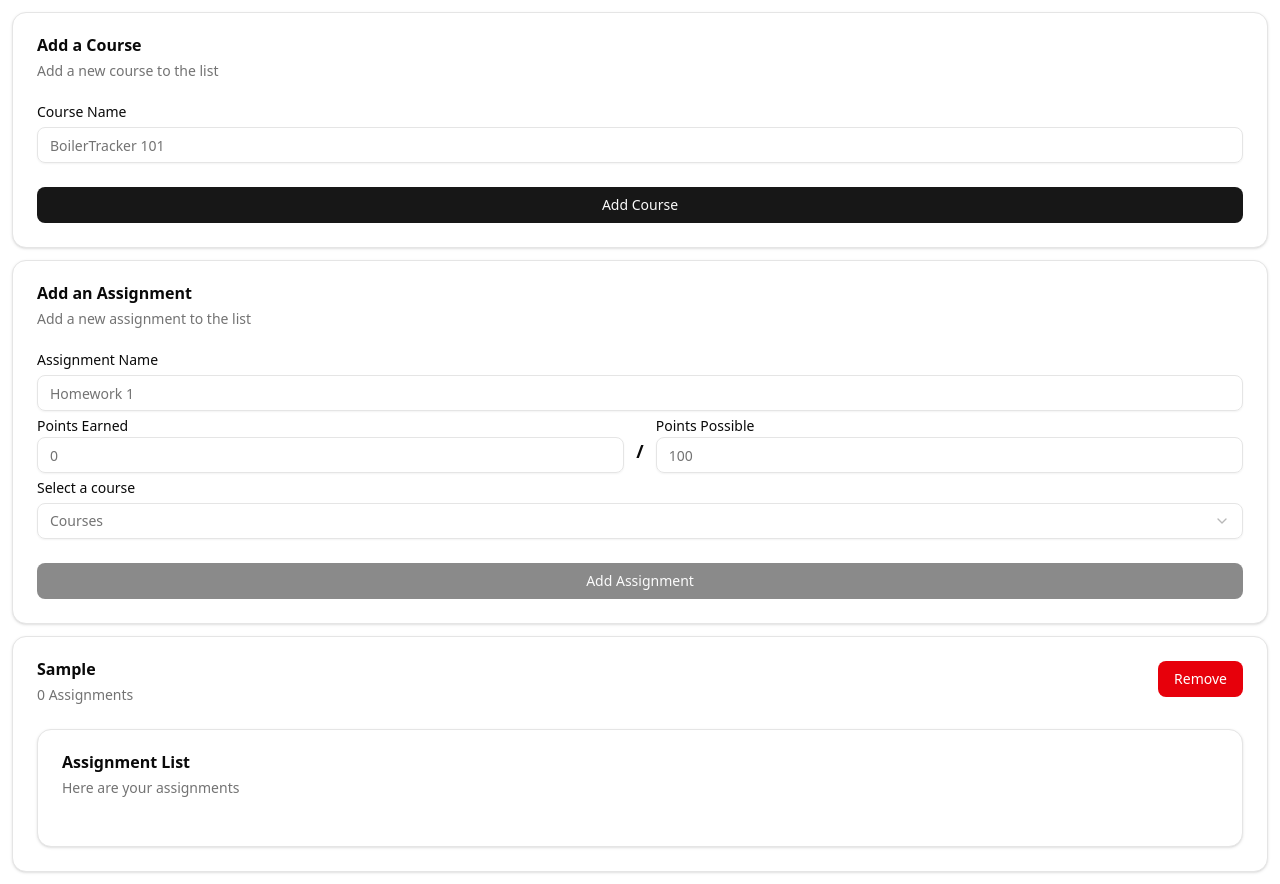
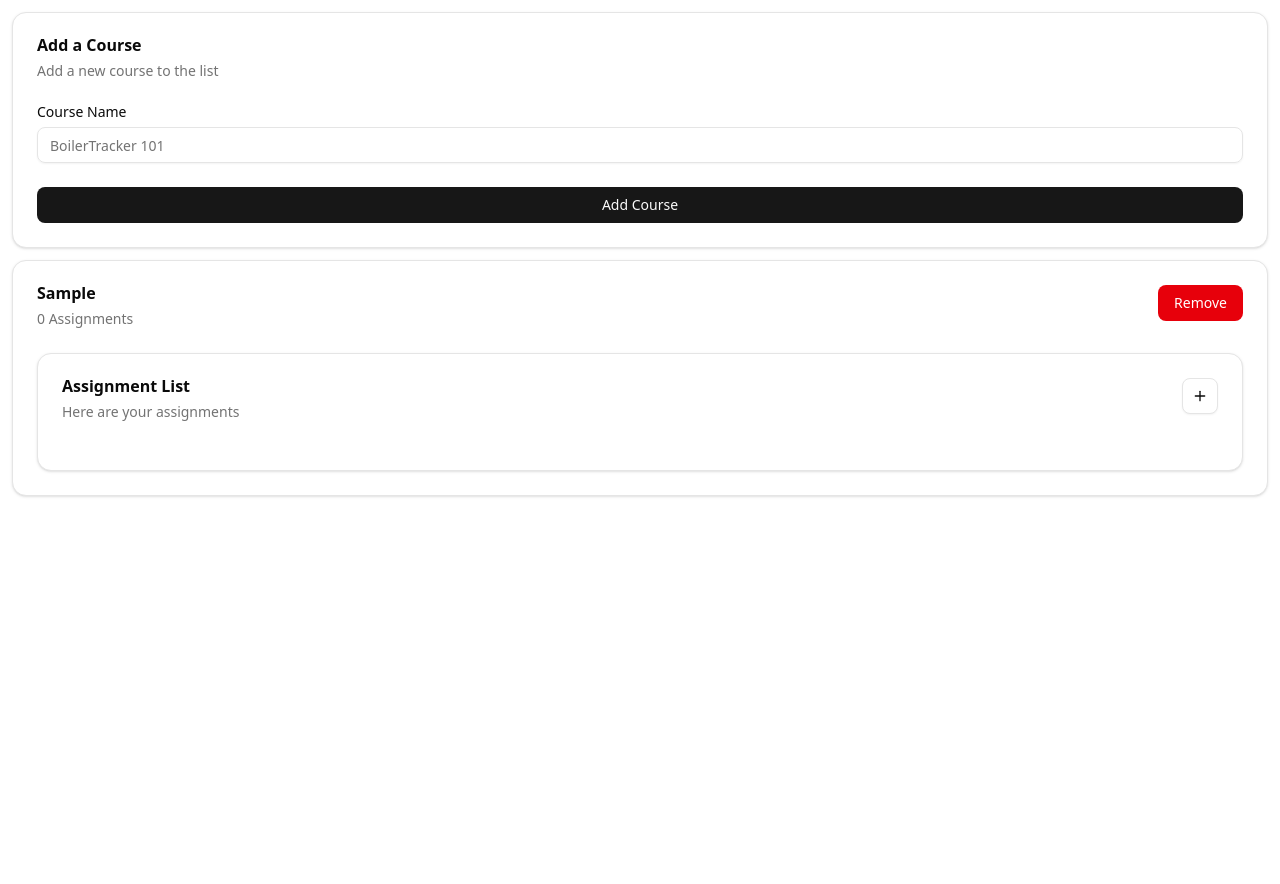
Before and after one commit to dillp1/BoilerTracker, a React (Vite) app: page / in a window 1280 px wide. Both pictures are taken after typing "Sample" into the empty fields and a click on the button "Add Course". After the commit the page ends 800 px from the top, so only its background shows below. Built offline with nearby package versions, Linux system fonts and the light colour scheme.

Commit message:
refactors add assignment card to be in each instance of a course

```diff
--- a/package.json
+++ b/package.json
@@ -10,6 +10,7 @@
     "preview": "vite preview"
   },
   "dependencies": {
+    "@radix-ui/react-dialog": "^1.1.15",
     "@radix-ui/react-label": "^2.1.8",
     "@radix-ui/react-select": "^2.2.6",
     "@radix-ui/react-slot": "^1.2.4",
--- a/src/App.tsx
+++ b/src/App.tsx
@@ -2,44 +2,38 @@
 import "./App.css"
 
 import type { Assignment } from "@/models/assignment"
-import AddAssignmentCard from "./components/AddAssignmentCard";
 import AddCourseCard from "./components/AddCourseCard";
 import type { Course } from "./models/course";
 import CourseCard from "./components/CourseCard";
 
 function App() {
-  const [newAssignmentName, setNewAssignmentName] = useState('');
-  const [newAssignmentPtsPossible, setNewAssignmentPtsPossible] = useState<number | "">("");
-  const [newAssignmentPtsEarned, setNewAssignmentPtsEarned] = useState<number | "">("");
   const [courses, setCourses] = useState<Course[]>([]);
   const [newCourseName, setNewCourseName] = useState('');
-  const [selectedCourseId, setSelectedCourseId] = useState<number | "">("");
 
-  const addAssignment = () => {
-    if (selectedCourseId === "") {
-      return;
-    }
-    if (newAssignmentName.trim() === '') {
+  const addAssignment = (
+    courseId: number,
+    name: string,
+    pointsEarned: number | "",
+    pointsPossible: number | ""
+  ) => {
+    if (name.trim() === '') {
       return;
     }
     const newId = Date.now();
     const newAssignmentItem: Assignment = {
       id: newId,
-      text: newAssignmentName,
+      text: name,
       completed: false,
-      pointsPossible: newAssignmentPtsPossible === "" ? 100 : newAssignmentPtsPossible,
-      pointsEarned: newAssignmentPtsEarned === "" ? 0 : newAssignmentPtsEarned,
+      pointsPossible: pointsPossible === "" ? 100 : pointsPossible,
+      pointsEarned: pointsEarned === "" ? 0 : pointsEarned,
     };
     setCourses(
       courses.map((course) =>
-        course.id === selectedCourseId
+        course.id === courseId
           ? { ...course, assignments: [...course.assignments, newAssignmentItem] }
           : course
       )
     );
-    setNewAssignmentName('');
-    setNewAssignmentPtsPossible("");
-    setNewAssignmentPtsEarned("");
   };
 
   const addCourse = () => {
@@ -128,27 +122,12 @@
         onNameChange={(e) => setNewCourseName(e.target.value)}
         onAdd={addCourse}
       />
-      <AddAssignmentCard
-        nameValue={newAssignmentName}
-        onNameChange={(e) => setNewAssignmentName(e.target.value)}
-        possiblePointsValue={newAssignmentPtsPossible}
-        onPossiblePointsChange={(e) =>
-          setNewAssignmentPtsPossible(e.target.value === "" ? "" : Number(e.target.value))
-        }
-        earnedPointsValue={newAssignmentPtsEarned}
-        onEarnedPointsChange={(e) =>
-          setNewAssignmentPtsEarned(e.target.value === "" ? "" : Number(e.target.value))
-        }
-        selectedCourseId={selectedCourseId}
-        onCourseChange={(value) => setSelectedCourseId(value === "" ? "" : Number(value))}
-        courses={courses}
-        onAdd={addAssignment}
-      />
       {courses.map((course) =>
         <CourseCard
           key={course.id}
           course={course}
           onRemove={removeCourse}
+          onAddAssignment={addAssignment}
           onRemoveAssignment={removeAssignment}
           onToggleComplete={toggleComplete}
           onUpdateAssignmentPoints={updateAssignmentPoints}
--- a/src/components/AddAssignmentCard.tsx
+++ b/src/components/AddAssignmentCard.tsx
@@ -6,52 +6,44 @@
   CardHeader,
   CardTitle,
 } from "@/components/ui/card";
-import {
-  Select,
-  SelectContent,
-  SelectItem,
-  SelectGroup,
-  SelectLabel,
-  SelectTrigger,
-  SelectValue,
-} from "@/components/ui/select"
 import { Input } from "@/components/ui/input";
 import { Button } from "./ui/button";
 import { Label } from "@/components/ui/label"
-import type { Course } from "@/models/course";
 
 type AddAssignmentCardProps = {
+  courseName?: string;
+  showHeader?: boolean;
   nameValue: string;
   onNameChange: (e: React.ChangeEvent<HTMLInputElement>) => void;
   possiblePointsValue: number | "";
   onPossiblePointsChange: (e: React.ChangeEvent<HTMLInputElement>) => void;
   earnedPointsValue: number | "";
   onEarnedPointsChange: (e: React.ChangeEvent<HTMLInputElement>) => void;
-  selectedCourseId: number | "";
-  onCourseChange: (value: string) => void;
-  courses: Course[];
   onAdd: () => void;
 };
 
 const AddAssignmentCard = ({
+  courseName,
+  showHeader = true,
   nameValue,
   onNameChange,
   possiblePointsValue,
   onPossiblePointsChange,
   earnedPointsValue,
   onEarnedPointsChange,
-  selectedCourseId,
-  onCourseChange,
-  courses,
   onAdd
 }: AddAssignmentCardProps) => {
   return (
     <div>
       <Card>
-        <CardHeader>
-          <CardTitle>Add an Assignment</CardTitle>
-          <CardDescription>Add a new assignment to the list</CardDescription>
-        </CardHeader>
+        {showHeader && (
+          <CardHeader>
+            <CardTitle>Add an Assignment</CardTitle>
+            <CardDescription>
+              {courseName ? `Add a new assignment to ${courseName}` : "Add a new assignment to the list"}
+            </CardDescription>
+          </CardHeader>
+        )}
         <CardContent className="flex flex-col gap-2">
           <Label>
             Assignment Name
@@ -87,30 +79,14 @@
               ></Input>
             </div>
           </div>
-          <Label>
-            Select a course
-          </Label>
-          <Select
-            value={selectedCourseId === "" ? "" : String(selectedCourseId)}
-            onValueChange={onCourseChange}
-          >
-            <SelectTrigger className="w-full">
-              <SelectValue placeholder="Courses" />
-            </SelectTrigger>
-            <SelectContent>
-              <SelectGroup>
-                <SelectLabel>Courses</SelectLabel>
-                {courses.map((course) => (
-                  <SelectItem key={course.id} value={String(course.id)}>
-                    {course.name}
-                  </SelectItem>
-                ))}
-              </SelectGroup>
-            </SelectContent>
-          </Select>
         </CardContent>
         <CardFooter className="flex-col">
-          <Button type="button" className="w-full" onClick={onAdd} disabled={selectedCourseId === ""}>
+          <Button
+            type="button"
+            className="w-full"
+            onClick={onAdd}
+            disabled={nameValue.trim() === ""}
+          >
             Add Assignment
           </Button>
         </CardFooter>
--- a/src/components/AssignmentsCard.tsx
+++ b/src/components/AssignmentsCard.tsx
@@ -1,19 +1,37 @@
 import { useState } from "react";
 import {
   Card,
+  CardAction,
   CardContent,
   CardDescription,
   CardHeader,
   CardTitle,
 } from "@/components/ui/card"
+import {
+  Dialog,
+  DialogContent,
+  DialogDescription,
+  DialogHeader,
+  DialogTitle,
+  DialogTrigger,
+} from "@/components/ui/dialog"
 import { Input } from "@/components/ui/input"
 
-import { PenLine } from "lucide-react"
+import { PenLine, Plus } from "lucide-react"
 import type { Assignment } from "@/models/assignment";
 import { Button } from "./ui/button";
+import AddAssignmentCard from "./AddAssignmentCard";
 
 type AssignmentsCardProps = {
+  courseId: number;
+  courseName?: string;
   assignments: Assignment[];
+  onAddAssignment: (
+    courseId: number,
+    name: string,
+    pointsEarned: number | "",
+    pointsPossible: number | ""
+  ) => void;
   onRemove: (id: number) => void;
   onToggleComplete: (id: number) => void;
   onUpdateText: (id: number, text: string) => void;
@@ -21,16 +39,35 @@
 };
 
 const AssignmentsCard = ({
+  courseId,
+  courseName,
   assignments,
+  onAddAssignment,
   onRemove,
   onToggleComplete,
   onUpdateText,
   onUpdatePoints,
 }: AssignmentsCardProps) => {
+  const [isAddOpen, setIsAddOpen] = useState(false);
   const [editingId, setEditingId] = useState<number | null>(null);
   const [editingText, setEditingText] = useState('');
   const [editingPtsEarned, setEditingPtsEarned] = useState<number | "">("");
   const [editingPtsPossible, setEditingPtsPossible] = useState<number | "">("");
+
+  const [newAssignmentName, setNewAssignmentName] = useState('');
+  const [newAssignmentPtsPossible, setNewAssignmentPtsPossible] = useState<number | "">("");
+  const [newAssignmentPtsEarned, setNewAssignmentPtsEarned] = useState<number | "">("");
+  const handleAddAssignment = () => {
+    if (newAssignmentName.trim() === '') {
+      return;
+    }
+    onAddAssignment(courseId, newAssignmentName, newAssignmentPtsEarned, newAssignmentPtsPossible);
+    setNewAssignmentName('');
+    setNewAssignmentPtsPossible("");
+    setNewAssignmentPtsEarned("");
+    setIsAddOpen(false);
+  };
+
 
   const startEdit = (assignment: Assignment) => {
     setEditingId(assignment.id);
@@ -65,6 +102,38 @@
         <CardHeader>
           <CardTitle>Assignment List</CardTitle>
           <CardDescription>Here are your assignments</CardDescription>
+          <CardAction>
+            <Dialog open={isAddOpen} onOpenChange={setIsAddOpen}>
+              <DialogTrigger asChild>
+                <Button variant="outline" size="icon">
+                  <Plus />
+                </Button>
+              </DialogTrigger>
+              <DialogContent>
+                <DialogHeader>
+                  <DialogTitle>Add an assignment</DialogTitle>
+                  <DialogDescription>
+                    {courseName ? `Add a new assignment to ${courseName}.` : "Add a new assignment to this course."}
+                  </DialogDescription>
+                </DialogHeader>
+                <AddAssignmentCard
+                  courseName={courseName}
+                  showHeader={false}
+                  nameValue={newAssignmentName}
+                  onNameChange={(e) => setNewAssignmentName(e.target.value)}
+                  possiblePointsValue={newAssignmentPtsPossible}
+                  onPossiblePointsChange={(e) =>
+                    setNewAssignmentPtsPossible(e.target.value === "" ? "" : Number(e.target.value))
+                  }
+                  earnedPointsValue={newAssignmentPtsEarned}
+                  onEarnedPointsChange={(e) =>
+                    setNewAssignmentPtsEarned(e.target.value === "" ? "" : Number(e.target.value))
+                  }
+                  onAdd={handleAddAssignment}
+                />
+              </DialogContent>
+            </Dialog>
+          </CardAction>
         </CardHeader>
         <CardContent>
           <ul>
--- a/src/components/CourseCard.tsx
+++ b/src/components/CourseCard.tsx
@@ -13,6 +13,12 @@
 type CourseCardProps = {
   course: Course;
   onRemove: (id: number) => void;
+  onAddAssignment: (
+    courseId: number,
+    name: string,
+    pointsEarned: number | "",
+    pointsPossible: number | ""
+  ) => void;
   onRemoveAssignment: (courseId: number, assignmentId: number) => void;
   onToggleComplete: (courseId: number, assignmentId: number) => void;
   onUpdateAssignmentText: (courseId: number, assignmentId: number, text: string) => void;
@@ -22,6 +28,7 @@
 const CourseCard = ({
   course,
   onRemove,
+  onAddAssignment,
   onRemoveAssignment,
   onToggleComplete,
   onUpdateAssignmentText,
@@ -39,7 +46,10 @@
         </CardHeader>
         <CardContent>
           <AssignmentsCard
+            courseId={course.id}
+            courseName={course.name}
             assignments={course.assignments}
+            onAddAssignment={onAddAssignment}
             onRemove={(assignmentId) => onRemoveAssignment(course.id, assignmentId)}
             onToggleComplete={(assignmentId) => onToggleComplete(course.id, assignmentId)}
             onUpdateText={(assignmentId, text) => onUpdateAssignmentText(course.id, assignmentId, text)}
--- /dev/null
+++ b/src/components/ui/dialog.tsx
@@ -0,0 +1,141 @@
+import * as React from "react"
+import * as DialogPrimitive from "@radix-ui/react-dialog"
+import { XIcon } from "lucide-react"
+
+import { cn } from "@/lib/utils"
+
+function Dialog({
+  ...props
+}: React.ComponentProps<typeof DialogPrimitive.Root>) {
+  return <DialogPrimitive.Root data-slot="dialog" {...props} />
+}
+
+function DialogTrigger({
+  ...props
+}: React.ComponentProps<typeof DialogPrimitive.Trigger>) {
+  return <DialogPrimitive.Trigger data-slot="dialog-trigger" {...props} />
+}
+
+function DialogPortal({
+  ...props
+}: React.ComponentProps<typeof DialogPrimitive.Portal>) {
+  return <DialogPrimitive.Portal data-slot="dialog-portal" {...props} />
+}
+
+function DialogClose({
+  ...props
+}: React.ComponentProps<typeof DialogPrimitive.Close>) {
+  return <DialogPrimitive.Close data-slot="dialog-close" {...props} />
+}
+
+function DialogOverlay({
+  className,
+  ...props
+}: React.ComponentProps<typeof DialogPrimitive.Overlay>) {
+  return (
+    <DialogPrimitive.Overlay
+      data-slot="dialog-overlay"
+      className={cn(
+        "data-[state=open]:animate-in data-[state=closed]:animate-out data-[state=closed]:fade-out-0 data-[state=open]:fade-in-0 fixed inset-0 z-50 bg-black/50",
+        className
+      )}
+      {...props}
+    />
+  )
+}
+
+function DialogContent({
+  className,
+  children,
+  showCloseButton = true,
+  ...props
+}: React.ComponentProps<typeof DialogPrimitive.Content> & {
+  showCloseButton?: boolean
+}) {
+  return (
+    <DialogPortal data-slot="dialog-portal">
+      <DialogOverlay />
+      <DialogPrimitive.Content
+        data-slot="dialog-content"
+        className={cn(
+          "bg-background data-[state=open]:animate-in data-[state=closed]:animate-out data-[state=closed]:fade-out-0 data-[state=open]:fade-in-0 data-[state=closed]:zoom-out-95 data-[state=open]:zoom-in-95 fixed top-[50%] left-[50%] z-50 grid w-full max-w-[calc(100%-2rem)] translate-x-[-50%] translate-y-[-50%] gap-4 rounded-lg border p-6 shadow-lg duration-200 outline-none sm:max-w-lg",
+          className
+        )}
+        {...props}
+      >
+        {children}
+        {showCloseButton && (
+          <DialogPrimitive.Close
+            data-slot="dialog-close"
+            className="ring-offset-background focus:ring-ring data-[state=open]:bg-accent data-[state=open]:text-muted-foreground absolute top-4 right-4 rounded-xs opacity-70 transition-opacity hover:opacity-100 focus:ring-2 focus:ring-offset-2 focus:outline-hidden disabled:pointer-events-none [&_svg]:pointer-events-none [&_svg]:shrink-0 [&_svg:not([class*='size-'])]:size-4"
+          >
+            <XIcon />
+            <span className="sr-only">Close</span>
+          </DialogPrimitive.Close>
+        )}
+      </DialogPrimitive.Content>
+    </DialogPortal>
+  )
+}
+
+function DialogHeader({ className, ...props }: React.ComponentProps<"div">) {
+  return (
+    <div
+      data-slot="dialog-header"
+      className={cn("flex flex-col gap-2 text-center sm:text-left", className)}
+      {...props}
+    />
+  )
+}
+
+function DialogFooter({ className, ...props }: React.ComponentProps<"div">) {
+  return (
+    <div
+      data-slot="dialog-footer"
+      className={cn(
+        "flex flex-col-reverse gap-2 sm:flex-row sm:justify-end",
+        className
+      )}
+      {...props}
+    />
+  )
+}
+
+function DialogTitle({
+  className,
+  ...props
+}: React.ComponentProps<typeof DialogPrimitive.Title>) {
+  return (
+    <DialogPrimitive.Title
+      data-slot="dialog-title"
+      className={cn("text-lg leading-none font-semibold", className)}
+      {...props}
+    />
+  )
+}
+
+function DialogDescription({
+  className,
+  ...props
+}: React.ComponentProps<typeof DialogPrimitive.Description>) {
+  return (
+    <DialogPrimitive.Description
+      data-slot="dialog-description"
+      className={cn("text-muted-foreground text-sm", className)}
+      {...props}
+    />
+  )
+}
+
+export {
+  Dialog,
+  DialogClose,
+  DialogContent,
+  DialogDescription,
+  DialogFooter,
+  DialogHeader,
+  DialogOverlay,
+  DialogPortal,
+  DialogTitle,
+  DialogTrigger,
+}
```
Also changed, not shown: 1 other file (tests, documents, lock files or other folders).
